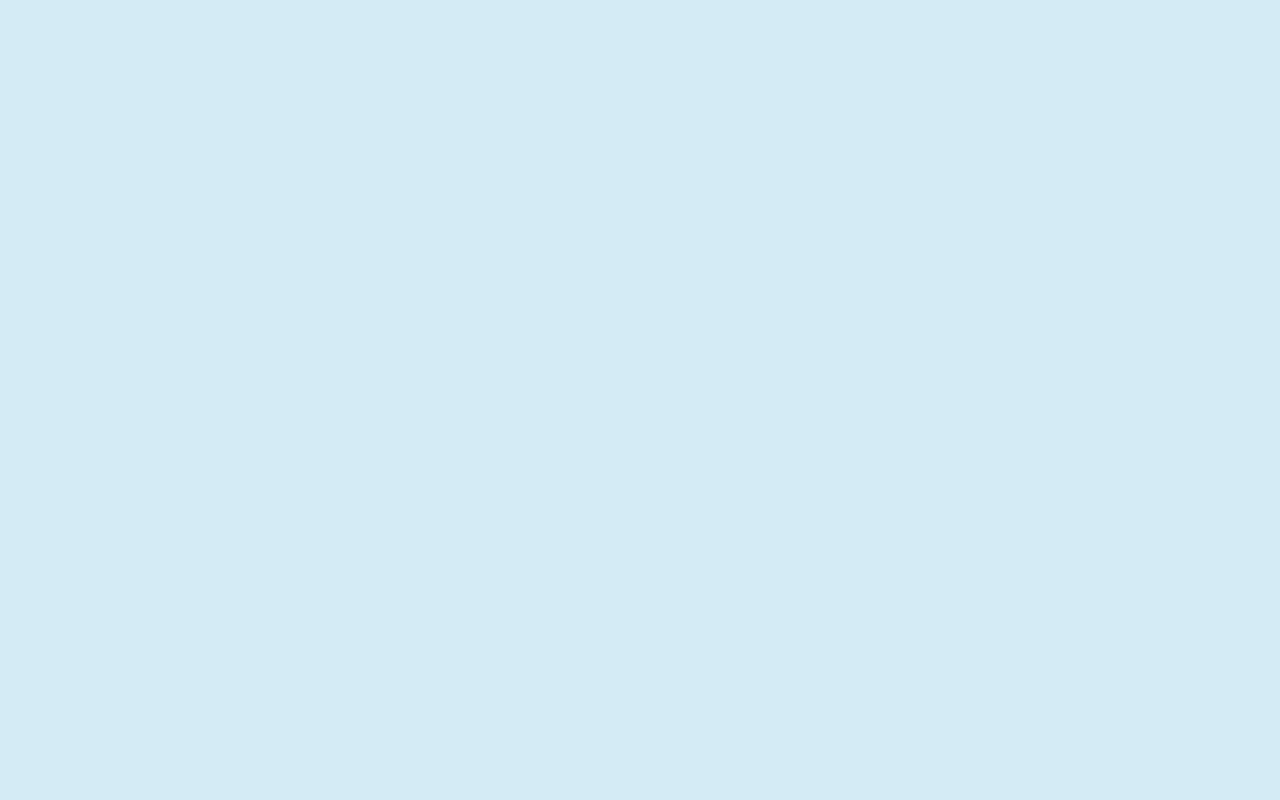
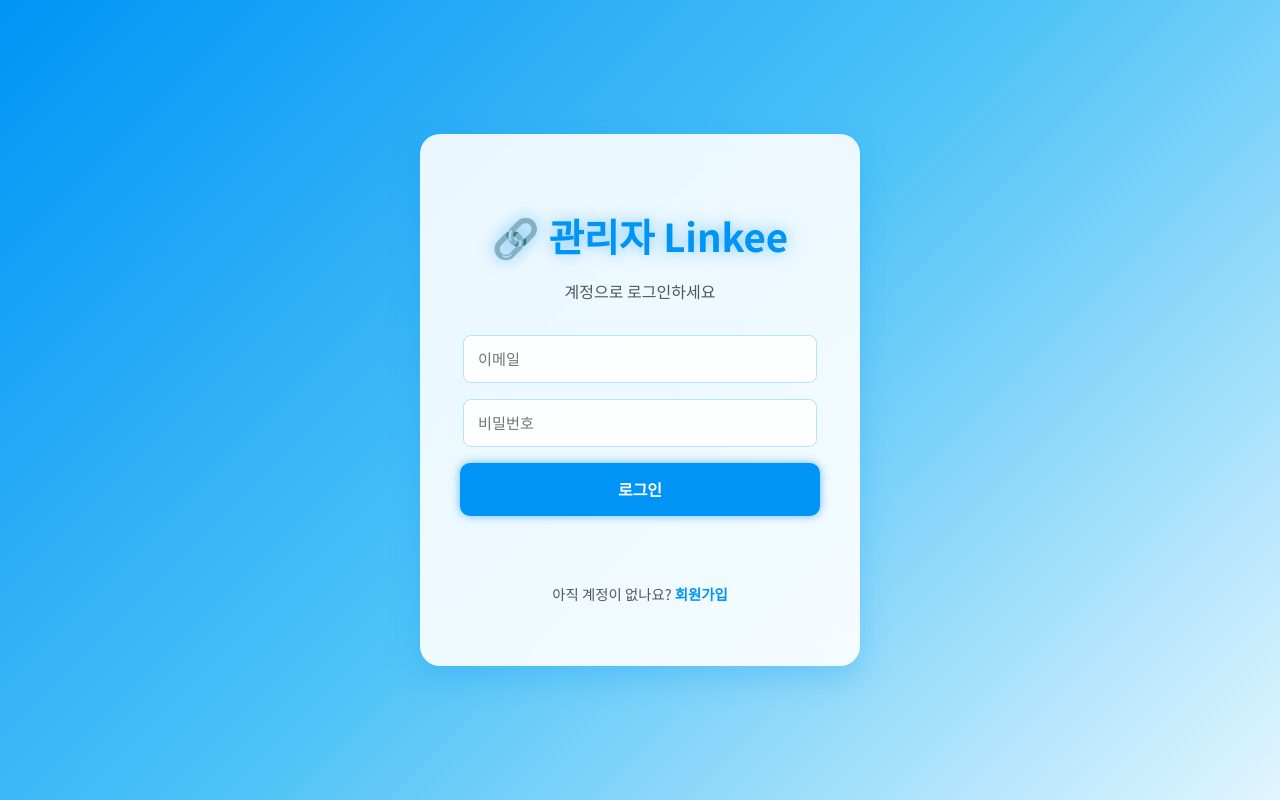
Before and after one commit to Linkee-Project/Linkee-Front-Vue, a Vue app in the folder Linkee-front/Linkee-front-vue/: page /admin/login in a window 1280 px wide. Before the commit this address had no page. Built offline with nearby package versions, Linux system fonts and the light colour scheme.

Commit message:
feat: 관리자 로그인

```diff
--- a/Linkee-front/Linkee-front-vue/src/router/index.js
+++ b/Linkee-front/Linkee-front-vue/src/router/index.js
@@ -28,6 +28,7 @@ import GradeView from '@/views/mypage-view/GradeView.vue';
 import UserManagementView from '@/views/admin-view/UserManagementView.vue';
 import AdminHomeView from "@/views/admin-view/AdminHomeView.vue";
 import AdminDashBoard from "@/views/admin-view/AdminDashBoard.vue";
+import AdminLoginView from "@/views/login-view/AdminLoginView.vue";
 
 
 const routes = [
@@ -56,6 +57,11 @@ const routes = [
         path: "/login",
         name: 'Login',
         component: LoginView
+    },
+    {
+        path: "/admin/login",
+        name: 'AdminLogin',
+        component: AdminLoginView
     },
     {
         path: "/signup",
--- /dev/null
+++ b/Linkee-front/Linkee-front-vue/src/views/login-view/AdminLoginView.vue
@@ -0,0 +1,158 @@
+<template>
+  <div class="login-wrapper">
+    <div class="login-card">
+      <h1 class="logo">🔗 관리자 Linkee</h1>
+      <p class="subtitle">계정으로 로그인하세요</p>
+
+      <form @submit.prevent>
+        <input v-model="email" type="email" placeholder="이메일" />
+        <input v-model="password" type="password" placeholder="비밀번호" />
+
+        <button type="submit" class="btn-primary glow">
+          로그인
+        </button>
+      </form>
+
+      <p class="message"></p>
+
+      <p class="signup-link">
+        아직 계정이 없나요?
+        <router-link to="/signup">회원가입</router-link>
+      </p>
+    </div>
+  </div>
+</template>
+
+<script setup>
+import { ref } from 'vue';
+
+const email = ref('');
+const password = ref('');
+</script>
+
+<style scoped>
+@import url('https://fonts.googleapis.com/css2?family=Poppins:wght@400;600;800&family=Noto+Sans+KR:wght@400;700&display=swap');
+
+body {
+  margin: 0;
+  font-family: "Poppins", "Noto Sans KR", sans-serif;
+}
+
+.login-wrapper {
+  height: 100vh;
+  width: 100%;
+  background: linear-gradient(135deg, #0094f6, #4fc3f7, #e1f5fe);
+  display: flex;
+  justify-content: center;
+  align-items: center;
+}
+
+body::before {
+  content: "";
+  position: absolute;
+  width: 200%;
+  height: 200%;
+  background: radial-gradient(circle at 20% 20%, rgba(255,255,255,0.3), transparent 40%),
+  radial-gradient(circle at 80% 80%, rgba(255,255,255,0.25), transparent 40%);
+  animation: floatBg 15s infinite alternate;
+  z-index: 0;
+}
+
+@keyframes floatBg {
+  0% { transform: translate(0, 0); }
+  100% { transform: translate(-10%, -10%); }
+}
+
+.login-card {
+  position: relative;
+  background: rgba(255, 255, 255, 0.9);
+  backdrop-filter: blur(12px);
+  border-radius: 20px;
+  box-shadow: 0 12px 30px rgba(0, 148, 246, 0.25);
+  padding: 3rem 2.5rem;
+  text-align: center;
+  width: 360px;
+  z-index: 1;
+  animation: fadeIn 1.2s ease-in-out;
+}
+
+@keyframes fadeIn {
+  from { opacity: 0; transform: translateY(30px); }
+  to { opacity: 1; transform: translateY(0); }
+}
+
+.logo {
+  font-size: 2.4rem;
+  color: #0094f6;
+  font-weight: 800;
+  margin-bottom: 0.5rem;
+  text-shadow: 0 0 15px rgba(0, 148, 246, 0.5);
+}
+
+.subtitle {
+  color: #555;
+  font-size: 1rem;
+  margin-bottom: 2rem;
+}
+
+input {
+  width: 90%;
+  padding: 0.9rem;
+  margin-bottom: 1rem;
+  border-radius: 8px;
+  border: 1.5px solid #b3e5fc;
+  outline: none;
+  background: rgba(255, 255, 255, 0.9);
+  transition: all 0.3s ease;
+  font-size: 0.95rem;
+}
+
+input:focus {
+  border-color: #0094f6;
+  box-shadow: 0 0 8px rgba(0, 148, 246, 0.3);
+}
+
+.btn-primary {
+  width: 100%;
+  padding: 0.9rem;
+  border-radius: 10px;
+  font-weight: 700;
+  font-size: 1rem;
+  cursor: pointer;
+  transition: all 0.3s ease;
+}
+
+.btn-primary.glow {
+  background-color: #0094f6;
+  color: #fff;
+  border: none;
+  box-shadow: 0 0 10px rgba(0, 148, 246, 0.6);
+}
+
+.btn-primary.glow:hover {
+  background-color: #0072d2;
+  transform: scale(1.03);
+  box-shadow: 0 0 25px rgba(0, 148, 246, 0.9);
+}
+
+.message {
+  margin-top: 1rem;
+  height: 1.2rem;
+}
+
+.signup-link {
+  margin-top: 2rem;
+  font-size: 0.9rem;
+  color: #555;
+}
+
+.signup-link a {
+  color: #0094f6;
+  text-decoration: none;
+  font-weight: 600;
+}
+
+.signup-link a:hover {
+  text-decoration: underline;
+}
+</style>
```
